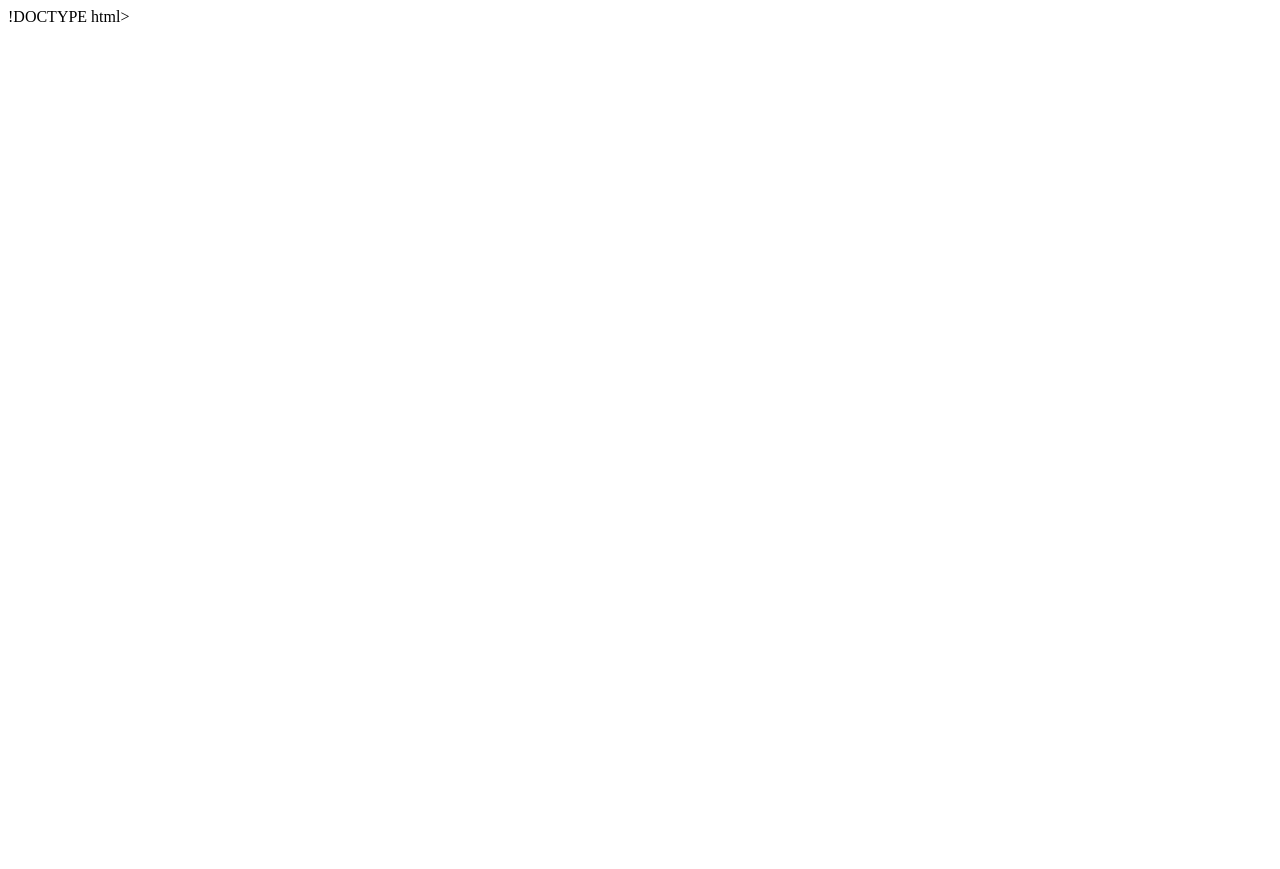
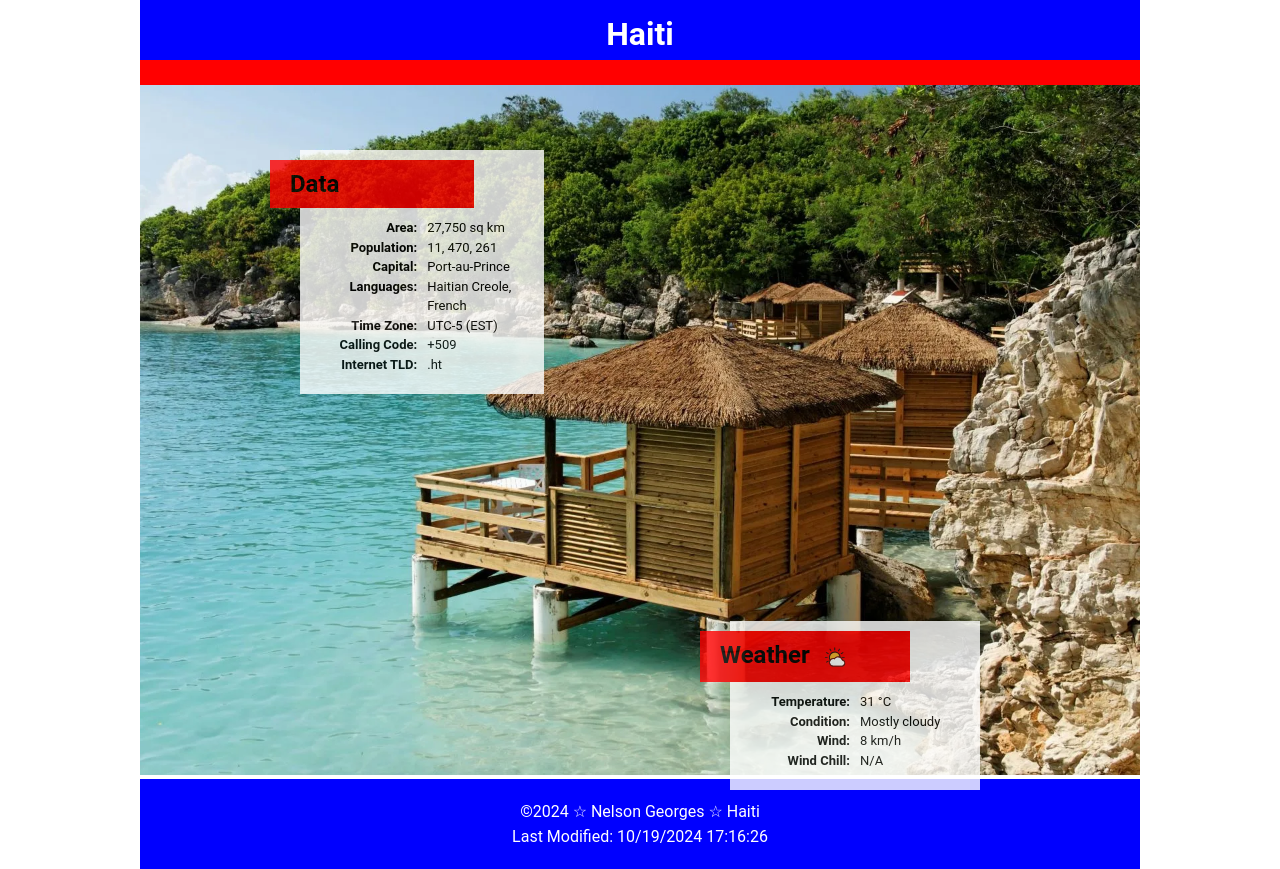
Before and after one commit to georson00/wdd131, a plain HTML site: page place.html in a window 1280 px wide. Before the commit the page ends 800 px from the top, so only its background shows below. Drawn offline with Linux system fonts and the light colour scheme.

Commit message:
Adding country page

```diff
--- a/place.html
+++ b/place.html
@@ -1,14 +1,90 @@
-!DOCTYPE html>
+<!DOCTYPE html>
 <html lang="en">
 <head>
     <meta charset="UTF-8">
     <meta name="viewport" content="width=device-width, initial-scale=1.0">
     <title>The Country Haiti</title>
-    <meta name= 'description' content ="Information and data abou Haiti" >
+    <meta name= 'description' content ="Information and data about Haiti" >
     <meta name='author' content="Nelson Georges">
     <link rel="stylesheet" href="styles/place.css">
     <script src="scripts/place.js" defer></script>
+    <script src="scripts/getdates.js" defer></script>
 </head>
 <body>
+    <h1>
+        Haiti
+    </h1>
+
+
+    <div class="hero">
+        <picture>
+            <source srcset="images/beach-large.webp" media="(min-width: 1000px)" alt="A beautiful beach in Haiti">
+            <source srcset="images/beach-small.webp" media="(min-width: 500px)" alt="A beautiful beach in Haiti">
+            <img src="images/beach-small.webp" alt="A beautiful beach in Haiti" width="500" height="889">
+        </picture>
+    </div>
+
+    <div class="data-container" >
+    <h2 id="data-h2">Data</h2>
+
+    <div class="text">
+        <span class="label">Area: </span>
+        <span class="data"> 27,750 sq km</span>
+    </div>
+    <div class="text">
+        <span class="label">Population: </span>
+        <span class="data"> 11, 470, 261</span>
+    </div>
+    <div class="text">
+        <span class="label">Capital: </span>
+        <span class="data"> Port-au-Prince</span>
+    </div>
+    <div class="text">
+        <span class="label">Languages: </span>
+        <span class="data"> Haitian Creole, French</span>
+    </div>
+    <div class="text">
+        <span class="label">Time Zone: </span>
+        <span class="data"> UTC-5 (EST)</span>
+    </div>
+    <div class="text">
+        <span class="label">Calling Code: </span>
+        <span class="data"> +509</span>
+    </div>
+    <div class="text">
+        <span class="label">Internet TLD: </span>
+        <span class="data"> .ht</span>
+    </div>
+    </div>
+
+
+    <div class="weather-container">
+    <h2 id="weather-heading" >Weather</h2>
+    <figure>
+        <img class="weather-icon" src="images/weather-icon.svg" width="50px" alt="A weather icon">
+    </figure>
+    <div class="text">
+        <span class="label">Temperature: </span>
+        <span class="data">31 °C</span>
+    </div>
+    <div class="text">
+        <span class="label">Condition: </span>
+        <span class="data"> Mostly cloudy</span>
+    </div>
+    <div class="text">
+        <span class="label">Wind: </span>
+        <span class="data">8 km/h</span>
+    </div>
+    <div class="text">
+        <span class="label">Wind Chill: </span>
+        <span class="data" id="wind-chill"></span>
+    </div>
+    </div>
+
+
 </body>
+<footer>
+    <p><span id="copyright"></span><span id="currentYear"></span>  ☆ Nelson Georges ☆ Haiti</p>
+    <p id="lastModified"></p>
+   </footer>
 </html>
--- a/scripts/place.js
+++ b/scripts/place.js
@@ -0,0 +1,14 @@
+const temperature = 31;
+const windSpeed = 8;
+
+const calculateWindChill = (temp, speed) =>{
+    const windChill = 13.12 + 0.6215 * temp - 11.37 * speed** 0.16 + 0.3965 * temp * speed ** 0.16
+    if( temp <= 10 ){
+        return windChill.toFixed(2);
+
+    }
+    else{
+        return 'N/A'
+    }
+}
+document.querySelector('#wind-chill').textContent = calculateWindChill(temperature, windSpeed);
--- a/styles/place.css
+++ b/styles/place.css
@@ -0,0 +1,152 @@
+
+
+* {
+    box-sizing: border-box;
+    margin: 0;
+    padding: 0;
+  }
+body{
+
+    font-family: 'Roboto', sans-serif;
+
+}
+
+h1, h2{
+    text-align: center;
+    padding: 15px;
+}
+
+h1{
+    background-color:blue;
+    color: white;
+    height: 60px;
+
+}
+
+
+.hero img {
+    border-top: 5px solid red;
+    width: 500px;
+    height: 889px;
+
+
+  }
+
+.weather-icon{
+    display: block;
+    margin: 0 auto;
+    padding: 10px;
+
+
+}
+.text{
+    display: flex;
+    justify-content: space-between;
+    text-align: center;
+    margin-left: auto;
+    margin-right: auto;
+
+}
+.label{
+    text-align: right;
+    flex: 1;
+    font-weight: bold;
+    padding-right: 10px;
+    line-height: 1.5;
+    font-size: small;
+}
+.data{
+    text-align: left;
+    flex: 1;
+    line-height: 1.5;
+    font-size: small;
+
+
+}
+
+footer{
+    background-color: blue;
+    padding: 20px;
+    color: white;
+    text-align: center;
+    line-height: 25px;
+
+}
+
+
+
+
+
+
+/* Larger Views ******************************/
+@media (min-width: 740px) {
+    * {
+        box-sizing: border-box;
+        margin: 0 auto;
+        padding: 0;
+      }
+body{
+
+    margin: 0 auto;
+    max-width: 1000px;
+}
+
+.hero img {
+    border-top: 25px solid red;
+    width: 1000px;
+    height: auto;
+    object-fit: cover;
+  }
+
+
+.data-container{
+    background-color:white;
+    opacity: 0.8;
+    position: absolute;
+    top: 150px;
+    left: 300px;
+    padding: 20px;
+
+
+}
+.weather-container{
+    background-color:white;
+    opacity: 0.8;
+    position: absolute;
+    right: 300px;
+    bottom:10px;
+    padding: 20px;
+    width: 250px;
+
+
+
+}
+h2{
+    background-color:red;
+    color: black;
+    border-left: 10px solid red;
+    position: relative;
+    top:-10px;
+    left: -50px;
+    text-align: left;
+    padding: 10px;
+}
+.weather-icon{
+    display: none;
+}
+h2#weather-heading::after {
+    content: "";
+    display: inline-block;
+    width: 30px;
+    height: 30px;
+    background-image: URL('../images/weather-icon.svg');
+    margin-left: 10px;
+    vertical-align: middle;
+
+
+
+}
+
+
+
+}
```
Also changed, not shown: images/beach-large.webp (added), images/beach-small.webp (added), images/beach.jpg (added), images/beach.webp (added), images/weather-icon.svg (added).
